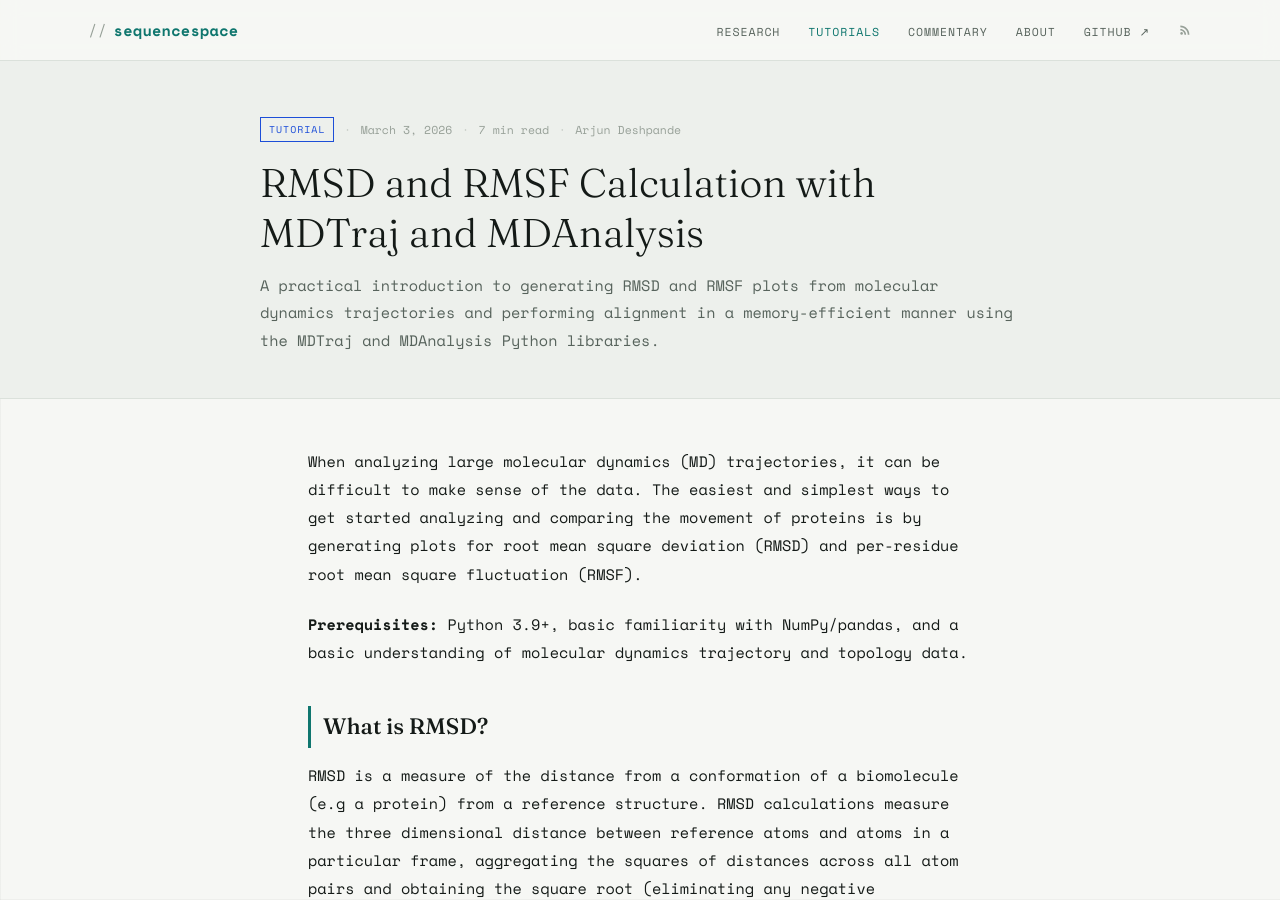
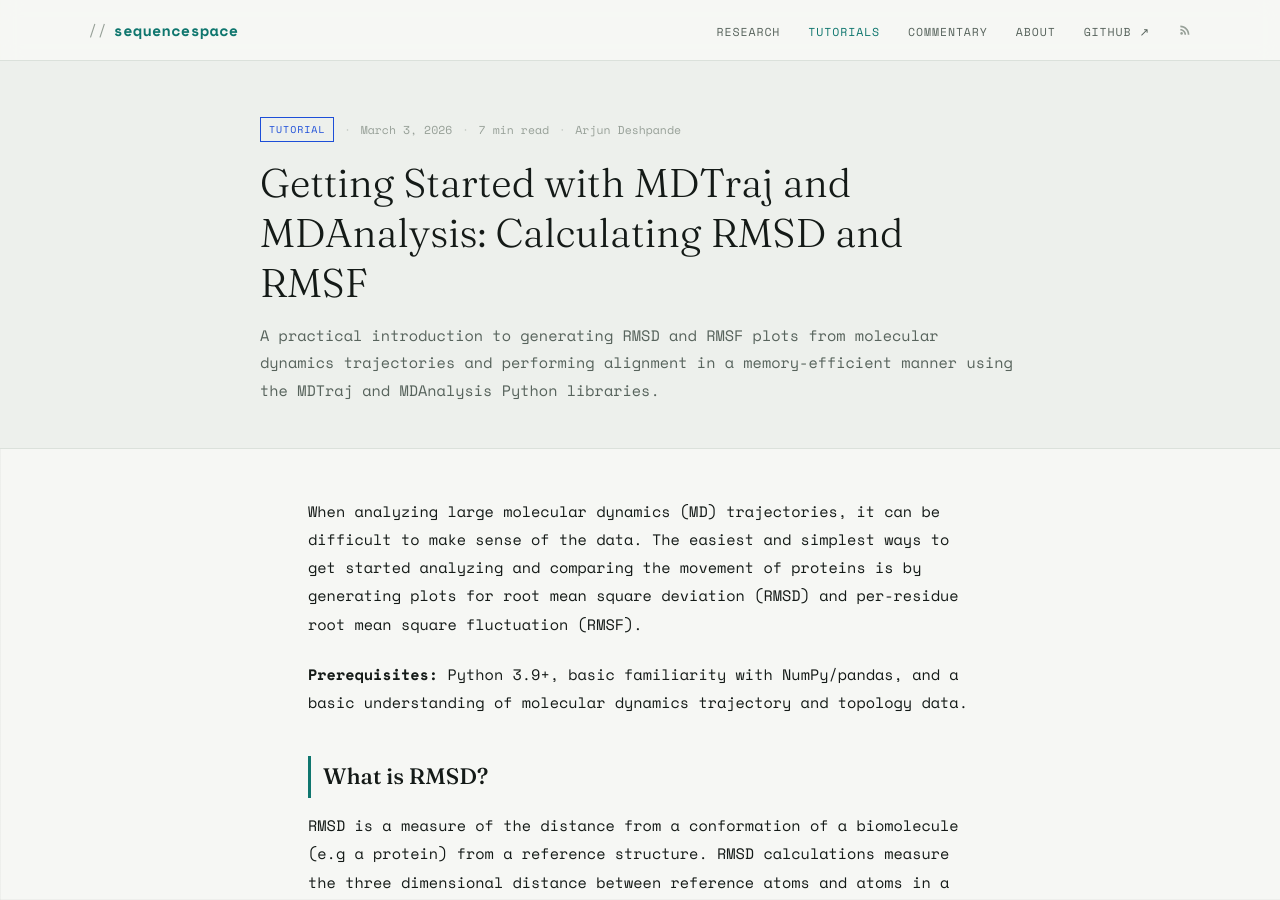
Before and after one commit to arjundeshx/sequencespace, a Jekyll site: the page built from _posts/2026-03-03-rmsd-rmsf-calculation.md, in a window 1280 px wide and 900 px high. Built offline with Jekyll 4.4.1, drawn with Linux system fonts in a browser that asks for light colours.

Commit message:
Update 2026-03-03-rmsd-rmsf-calculation.md

```diff
--- a/_posts/2026-03-03-rmsd-rmsf-calculation.md
+++ b/_posts/2026-03-03-rmsd-rmsf-calculation.md
@@ -1,6 +1,6 @@
 ---
 layout: post
-title: "RMSD and RMSF Calculation with MDTraj and MDAnalysis"
+title: "Getting Started with MDTraj and MDAnalysis: Calculating RMSD and RMSF"
 date: 2026-03-03
 category: tutorial
 description: "A practical introduction to generating RMSD and RMSF plots from molecular dynamics trajectories and performing alignment in a memory-efficient manner using the MDTraj and MDAnalysis Python libraries."
```
